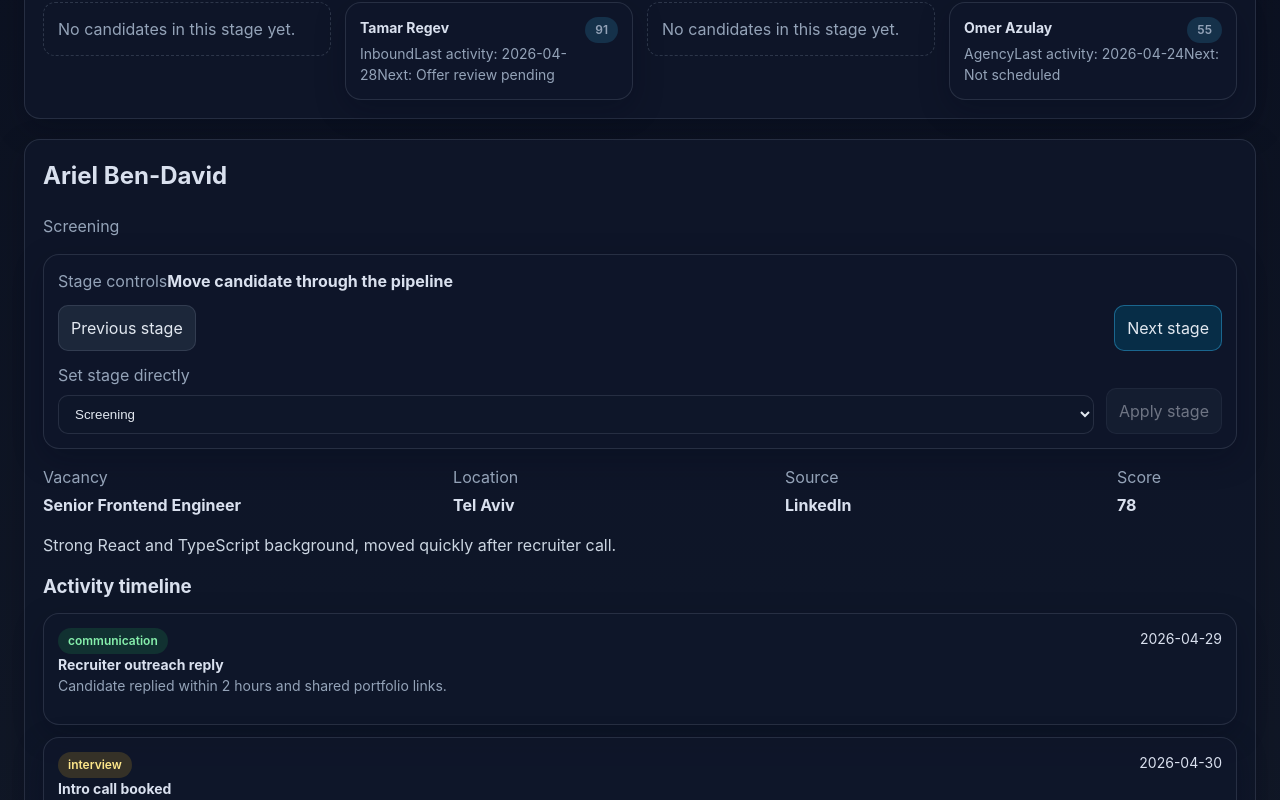
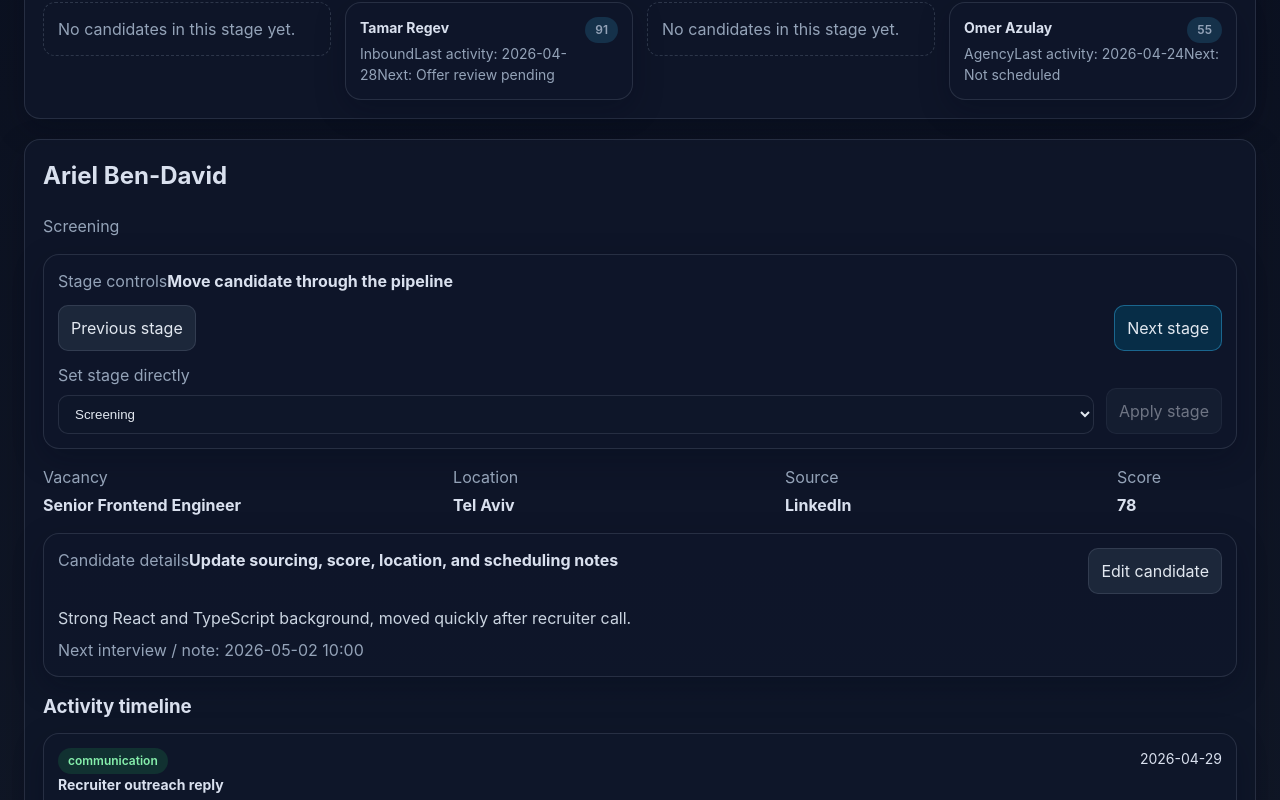
Before and after one commit to RivkindLeon/hr-recruitment-crm, a React (Vite) app: page / in a window 1280 px wide. Shown: the part 1720-2520 px from the top of the page. Built offline with nearby package versions, Linux system fonts and the light colour scheme.

Commit message:
Add candidate editing controls (#7)

```diff
--- a/src/App.tsx
+++ b/src/App.tsx
@@ -18,6 +18,14 @@ const formatDate = (value: string) => value;
 const getCandidatesForVacancy = (allCandidates: Candidate[], vacancyId: string) =>
   allCandidates.filter((candidate) => candidate.vacancyId === vacancyId);
 
+const getCandidateDraft = (candidate: Candidate | undefined) => ({
+  source: candidate?.source ?? 'LinkedIn',
+  location: candidate?.location ?? '',
+  score: String(candidate?.score ?? 70),
+  nextInterview: candidate?.nextInterview ?? '',
+  summary: candidate?.summary ?? '',
+});
+
 export default function App() {
   const [candidateRecords, setCandidateRecords] = useState(initialCandidates);
   const [selectedVacancyId, setSelectedVacancyId] = useState(vacancies[0]?.id ?? '');
@@ -28,6 +36,8 @@ export default function App() {
   );
   const [selectedCandidateId, setSelectedCandidateId] = useState(vacancyCandidates[0]?.id ?? '');
   const [selectedStageDraft, setSelectedStageDraft] = useState<CandidateStage>(vacancyCandidates[0]?.currentStage ?? 'New');
+  const [isEditingCandidate, setIsEditingCandidate] = useState(false);
+  const [candidateEditDraft, setCandidateEditDraft] = useState(() => getCandidateDraft(vacancyCandidates[0]));
 
   const selectedVacancy = vacancies.find((vacancy) => vacancy.id === selectedVacancyId) ?? vacancies[0];
 
@@ -59,6 +69,8 @@ export default function App() {
     const nextCandidate = getCandidatesForVacancy(candidateRecords, vacancyId)[0];
     setSelectedCandidateId(nextCandidate?.id ?? '');
     setSelectedStageDraft(nextCandidate?.currentStage ?? 'New');
+    setIsEditingCandidate(false);
+    setCandidateEditDraft(getCandidateDraft(nextCandidate));
     setCandidateDraft((currentDraft) => ({ ...currentDraft, stage: 'New' }));
   };
 
@@ -115,7 +127,34 @@ export default function App() {
     setCandidateRecords((currentCandidates) => [...currentCandidates, newCandidate]);
     setSelectedCandidateId(newCandidate.id);
     setSelectedStageDraft(newCandidate.currentStage);
+    setIsEditingCandidate(false);
+    setCandidateEditDraft(getCandidateDraft(newCandidate));
     setCandidateDraft(defaultCandidateForm);
+  };
+
+  const handleCandidateEdit = (event: FormEvent<HTMLFormElement>) => {
+    event.preventDefault();
+
+    if (!selectedCandidate || !candidateEditDraft.location.trim() || !candidateEditDraft.summary.trim()) {
+      return;
+    }
+
+    setCandidateRecords((currentCandidates) =>
+      currentCandidates.map((candidate) =>
+        candidate.id === selectedCandidate.id
+          ? {
+              ...candidate,
+              source: candidateEditDraft.source,
+              location: candidateEditDraft.location.trim(),
+              score: Number(candidateEditDraft.score),
+              nextInterview: candidateEditDraft.nextInterview.trim() || undefined,
+              summary: candidateEditDraft.summary.trim(),
+              lastActivityDate: TODAY,
+            }
+          : candidate,
+      ),
+    );
+    setIsEditingCandidate(false);
   };
 
   return (
@@ -299,6 +338,8 @@ export default function App() {
                           onClick={() => {
                             setSelectedCandidateId(candidate.id);
                             setSelectedStageDraft(candidate.currentStage);
+                            setIsEditingCandidate(false);
+                            setCandidateEditDraft(getCandidateDraft(candidate));
                           }}
                         >
                           <div className="candidate-card-top">
@@ -393,7 +434,107 @@ export default function App() {
                 </div>
               </div>
 
-              <p className="candidate-summary">{selectedCandidate.summary}</p>
+              <div className="candidate-summary-card">
+                <div className="candidate-summary-header">
+                  <div>
+                    <span className="detail-label">Candidate details</span>
+                    <strong>Update sourcing, score, location, and scheduling notes</strong>
+                  </div>
+                  <button
+                    type="button"
+                    className="stage-action-button"
+                    onClick={() => {
+                      if (isEditingCandidate) {
+                        setCandidateEditDraft(getCandidateDraft(selectedCandidate));
+                      }
+                      setIsEditingCandidate((currentValue) => !currentValue);
+                    }}
+                  >
+                    {isEditingCandidate ? 'Cancel edit' : 'Edit candidate'}
+                  </button>
+                </div>
+
+                {isEditingCandidate ? (
+                  <form className="candidate-edit-form" onSubmit={handleCandidateEdit}>
+                    <div className="form-field-row">
+                      <label className="form-field">
+                        <span>Source</span>
+                        <select
+                          value={candidateEditDraft.source}
+                          onChange={(event) =>
+                            setCandidateEditDraft((currentDraft) => ({ ...currentDraft, source: event.target.value }))
+                          }
+                        >
+                          {sourceOptions.map((source) => (
+                            <option key={source} value={source}>
+                              {source}
+                            </option>
+                          ))}
+                        </select>
+                      </label>
+
+                      <label className="form-field">
+                        <span>Score</span>
+                        <input
+                          type="number"
+                          min="0"
+                          max="100"
+                          value={candidateEditDraft.score}
+                          onChange={(event) =>
+                            setCandidateEditDraft((currentDraft) => ({ ...currentDraft, score: event.target.value }))
+                          }
+                          required
+                        />
+                      </label>
+                    </div>
+
+                    <label className="form-field">
+                      <span>Location</span>
+                      <input
+                        value={candidateEditDraft.location}
+                        onChange={(event) =>
+                          setCandidateEditDraft((currentDraft) => ({ ...currentDraft, location: event.target.value }))
+                        }
+                        required
+                      />
+                    </label>
+
+                    <label className="form-field">
+                      <span>Next interview / note</span>
+                      <input
+                        value={candidateEditDraft.nextInterview}
+                        onChange={(event) =>
+                          setCandidateEditDraft((currentDraft) => ({ ...currentDraft, nextInterview: event.target.value }))
+                        }
+                        placeholder="Optional scheduling note"
+                      />
+                    </label>
+
+                    <label className="form-field">
+                      <span>Summary</span>
+                      <textarea
+                        value={candidateEditDraft.summary}
+                        onChange={(event) =>
+                          setCandidateEditDraft((currentDraft) => ({ ...currentDraft, summary: event.target.value }))
+                        }
+                        rows={4}
+                        required
+                      />
+                    </label>
+
+                    <button type="submit" className="stage-action-button primary">
+                      Save candidate updates
+                    </button>
+                  </form>
+                ) : (
+                  <>
+                    <p className="candidate-summary">{selectedCandidate.summary}</p>
+                    <p className="candidate-next-step">
+                      Next interview / note: {selectedCandidate.nextInterview ?? 'Not scheduled'}
+                    </p>
+                  </>
+                )}
+              </div>
 
               <div className="timeline-section">
                 <h3>Activity timeline</h3>
--- a/src/styles.css
+++ b/src/styles.css
@@ -65,7 +65,8 @@ p {
 .candidate-card,
 .timeline-item,
 .stage-movement-card,
-.candidate-create-card {
+.candidate-create-card,
+.candidate-summary-card {
   background: rgba(15, 23, 42, 0.82);
   border: 1px solid rgba(148, 163, 184, 0.18);
   border-radius: 16px;
@@ -99,7 +100,8 @@ p {
 .vacancy-list,
 .candidate-list,
 .timeline-list,
-.candidate-create-card {
+.candidate-create-card,
+.candidate-edit-form {
   display: flex;
   flex-direction: column;
   gap: 12px;
@@ -206,7 +208,8 @@ p {
 }
 
 .stage-movement-card,
-.candidate-create-card {
+.candidate-create-card,
+.candidate-summary-card {
   align-items: stretch;
   flex-direction: column;
   padding: 14px;
@@ -218,6 +221,10 @@ p {
 
 .candidate-create-card {
   margin-top: 16px;
+}
+
+.candidate-summary-card {
+  margin-bottom: 16px;
 }
 
 .stage-movement-actions,
@@ -303,8 +310,22 @@ p {
   min-width: 120px;
 }
 
+.candidate-summary-header {
+  display: flex;
+  justify-content: space-between;
+  gap: 12px;
+  align-items: start;
+  margin-bottom: 12px;
+}
+
 .candidate-summary {
   color: #cbd5e1;
+  margin-bottom: 8px;
+}
+
+.candidate-next-step {
+  color: #94a3b8;
+  margin-bottom: 0;
 }
 
 .timeline-section h3 {
```
